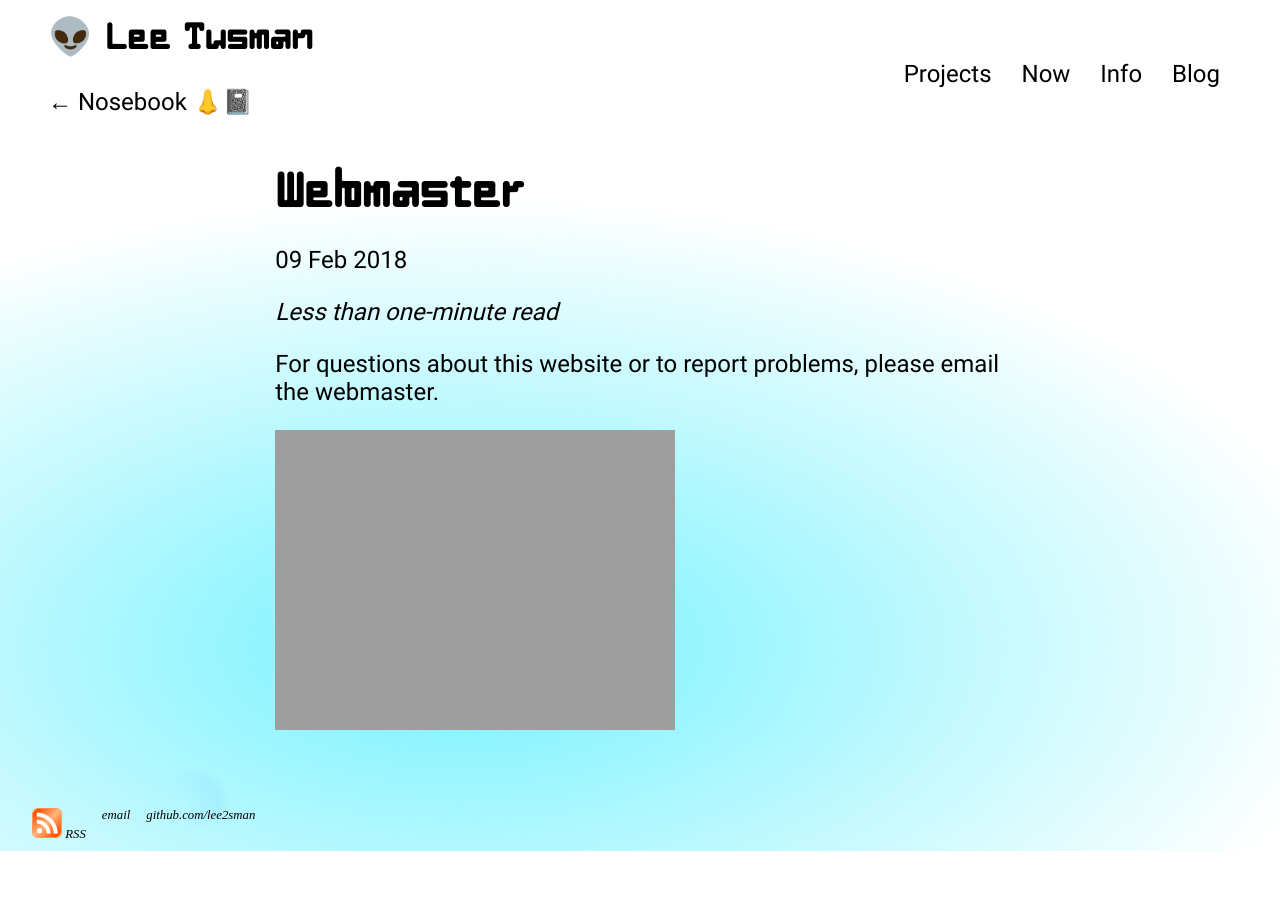
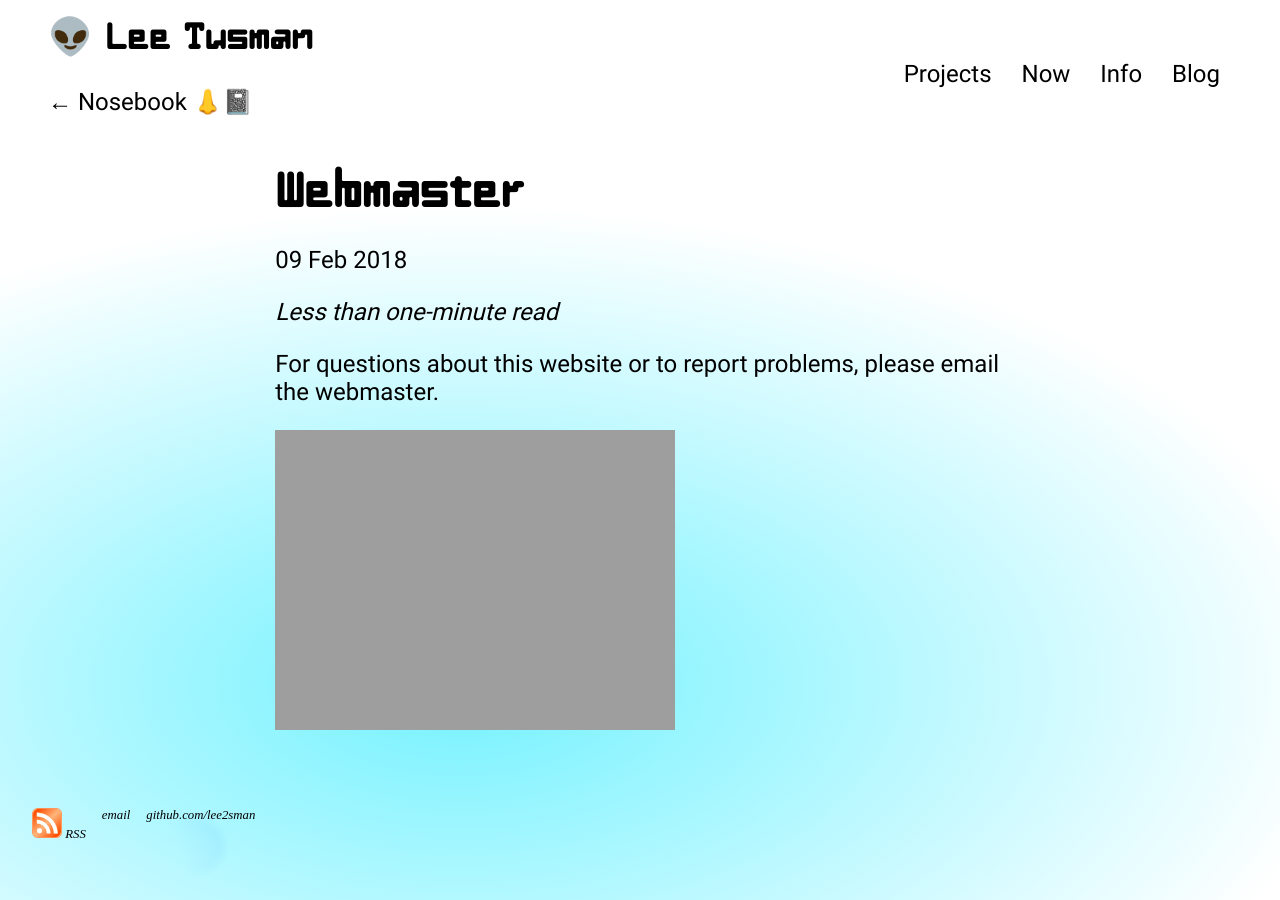
Before and after one commit to lee2sman/nosebook, a Jekyll site: the page built from _posts/2018-02-09-webmaster.md, in a window 1280 px wide. Built offline with Jekyll 4.4.1, drawn with Linux system fonts in a browser that asks for light colours.

Commit message:
css improvements to code, etc

```diff
--- a/css/main.css
+++ b/css/main.css
@@ -13,14 +13,6 @@ html {
 	font-size: 16px;
 	background-size: 100% 100%;
 	background-position: 0px 0px, 0px 0px, 0px 0px, 0px 0px;
-	background-image: radial-gradient(
-			70% 53% at 36% 76%,
-			#73f2ffff 0%,
-			#073aff00 100%
-		),
-		radial-gradient(42% 53% at 15% 94%, #073aff00 5%, #ffffffff 7%),
-		radial-gradient(31% 43% at 7% 98%, #ffffffff 24%, #073aff00 100%),
-		linear-gradient(125deg, #4eb5ffff 1%, #4c00fcff 100%);
 }
 *,
 *:before,
@@ -57,6 +49,19 @@ img {
 /* ------ END CSS RESET ------- */
 
 /* ------ MAIN / GALLERY ------ */
+html {
+	background-image: radial-gradient(
+			70% 53% at 36% 76%,
+			#73f2ffff 0%,
+			#073aff00 100%
+		),
+		radial-gradient(42% 53% at 15% 94%, #073aff00 5%, #ffffffff 7%),
+		radial-gradient(31% 43% at 7% 98%, #ffffffff 24%, #073aff00 100%),
+		linear-gradient(125deg, #4eb5ffff 1%, #4c00fcff 100%);
+		background-repeat: no-repeat;
+		background-size: cover;
+		min-height: 100%;
+}
 p,
 figcaption {
 	font-family: "Roboto", sans-serif;
```
Lines whose indentation alone changed are shown as unchanged.
